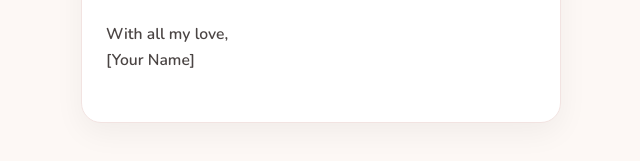
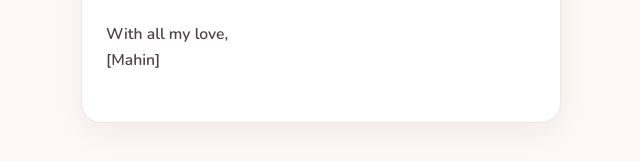
Before and after one commit to 4y6k9p2hhp-sudo/sorry-love-, a plain HTML site: page index.html in a window 1280 px wide. Both pictures are taken after a click on the button "Tap to Open". Shown: the part 581-742 px from the top of the page, 319-959 px from the left. Drawn offline with nearby package versions, Linux system fonts and the light colour scheme.

Commit message:
Update index.html

```diff
--- a/index.html
+++ b/index.html
@@ -166,7 +166,7 @@
 
         <p>Thank you for being in my life and for your patience with me. I promise to do better, be more mindful, and treat you with all the warmth, care, and love you deserve every single day.</p>
 
-        <p class="signature">With all my love,<br>[Your Name]</p>
+        <p class="signature">With all my love,<br>[Mahin]</p>
       </div>
     </div>
 
```
